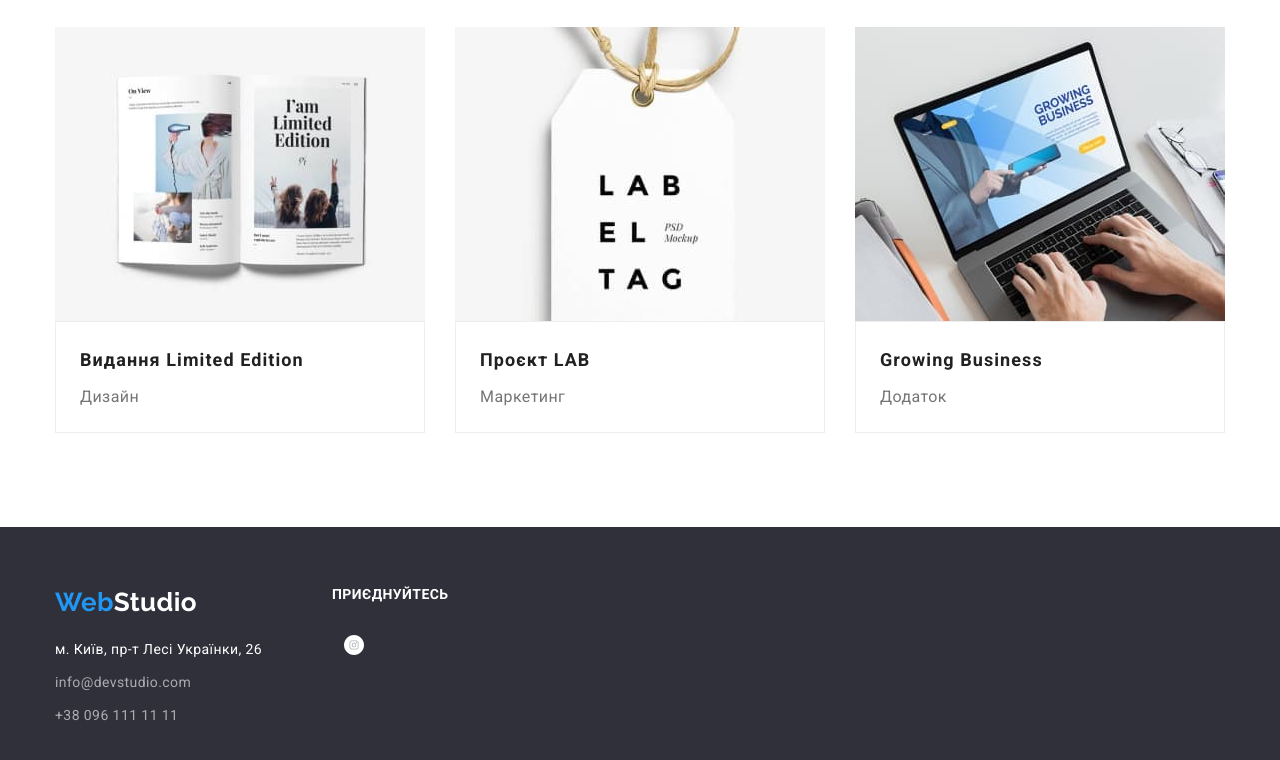
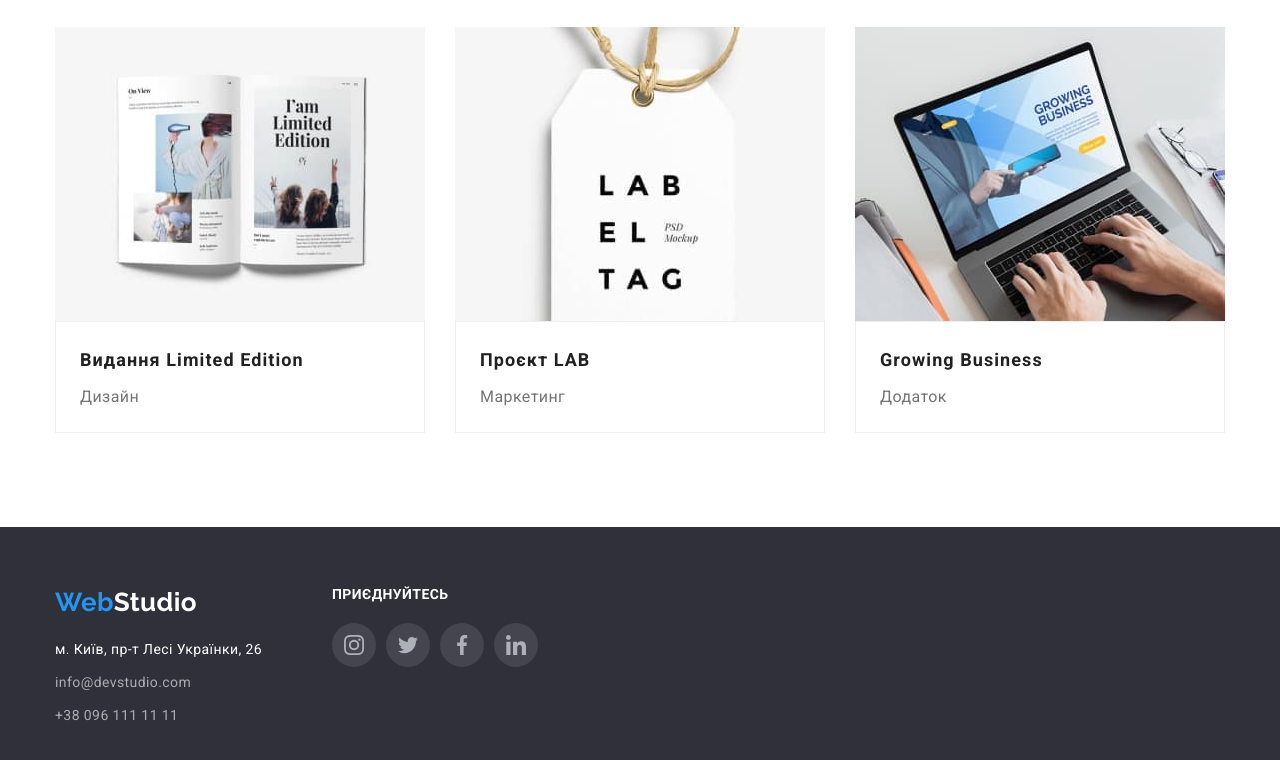
Before and after one commit to olegbezpalko74/goit-markup-hw-04, a plain HTML site: page portfolio.html in a window 1280 px wide. Shown: the part 1108-1868 px from the top of the page. Drawn offline with nearby package versions, Linux system fonts and the light colour scheme.

Commit message:
все виправив

```diff
--- a/css/styles.css
+++ b/css/styles.css
@@ -169,6 +169,14 @@ header .container {
 
     fill: currentColor;
 
+}
+.mail-icon:hover,
+.mail-icon:focus {
+    color: var(--accent-color);
+}
+.tel-icon:hover,
+.tel-icon:focus {
+    color: var(--accent-color);
 }
 
 
@@ -491,6 +499,7 @@ margin-right: 30px;
 .footer-soc-icon {
     width: 20px;
     height: 20px;
+    fill: var(--hero-text-color)
 
 }
 
--- a/portfolio.html
+++ b/portfolio.html
@@ -165,29 +165,29 @@
         <p class="footer-soc-text">приєднуйтесь</p>
         <ul class="list footer-soc-item socials ">
             <li>
-                <a href="" class="team-soc-link">
+                <a href="" class="footer-soc-link">
                     <svg class="footer-soc-icon">
                         <use href="./images/symbol-defs.svg#icon-instagram"></use>
                     </svg>
                 </a>
             </li>
             <li>
-                <a href="" class="team-soc-link">
-                    <svg class="team-soc-icon">
+                <a href="" class="footer-soc-link">
+                    <svg class="footer-soc-icon">
                         <use href="./images/symbol-defs.svg#icon-twitter"></use>
                     </svg>
                 </a>
             </li>
             <li>
-                <a href="" class="team-soc-link">
-                    <svg class="team-soc-icon">
+                <a href="" class="footer-soc-link">
+                    <svg class="footer-soc-icon">
                         <use href="./images/symbol-defs.svg#icon-facebook"></use>
                     </svg>
                 </a>
             </li>
             <li>
-                <a href="" class="team-soc-link">
-                    <svg class="team-soc-icon">
+                <a href="" class="footer-soc-link">
+                    <svg class="footer-soc-icon">
                         <use href="./images/symbol-defs.svg#icon-linkedin"></use>
                     </svg>
                 </a>
```
Also changed, not shown: index.html (+3 -3 lines), images/symbol-defs.svg.
